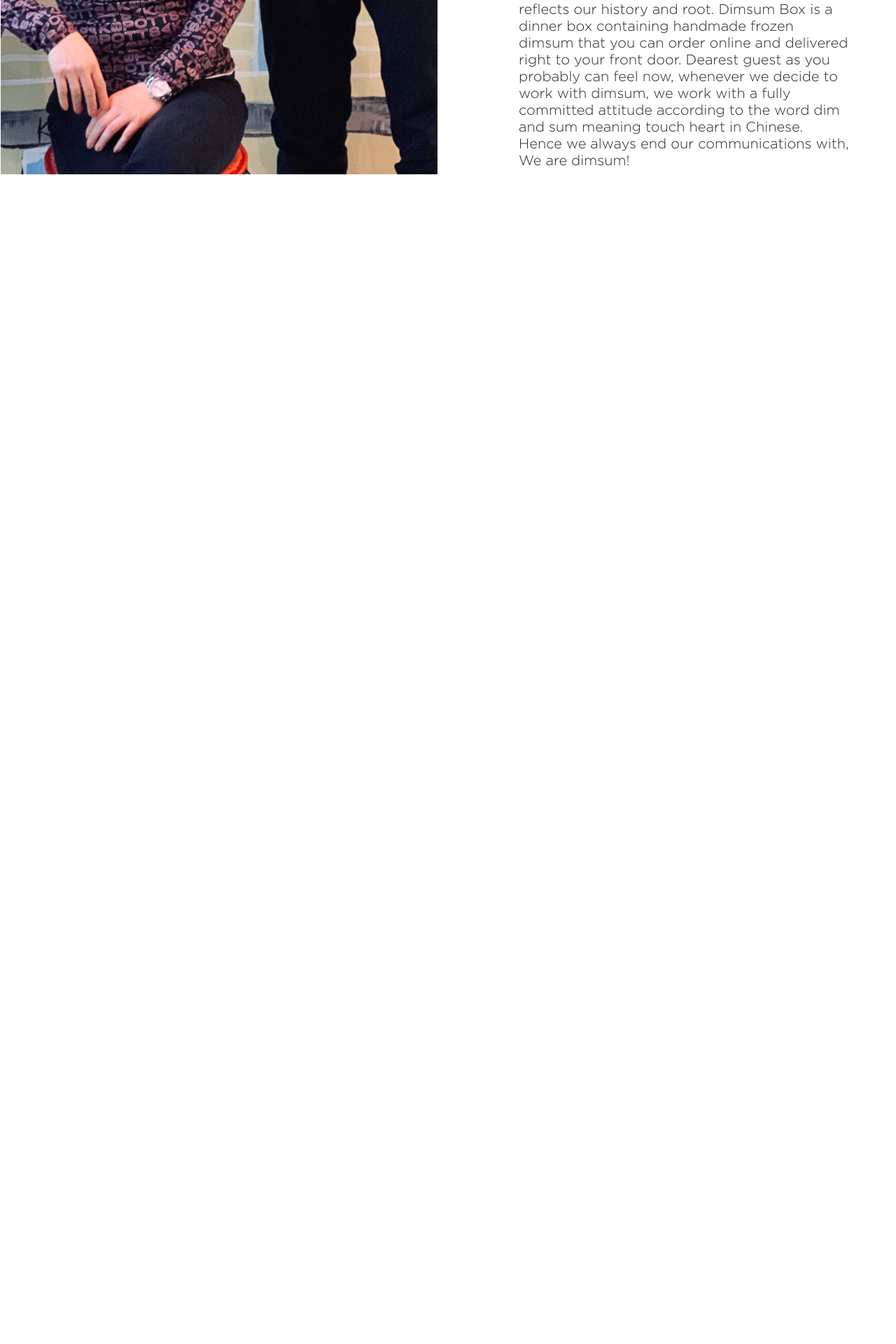
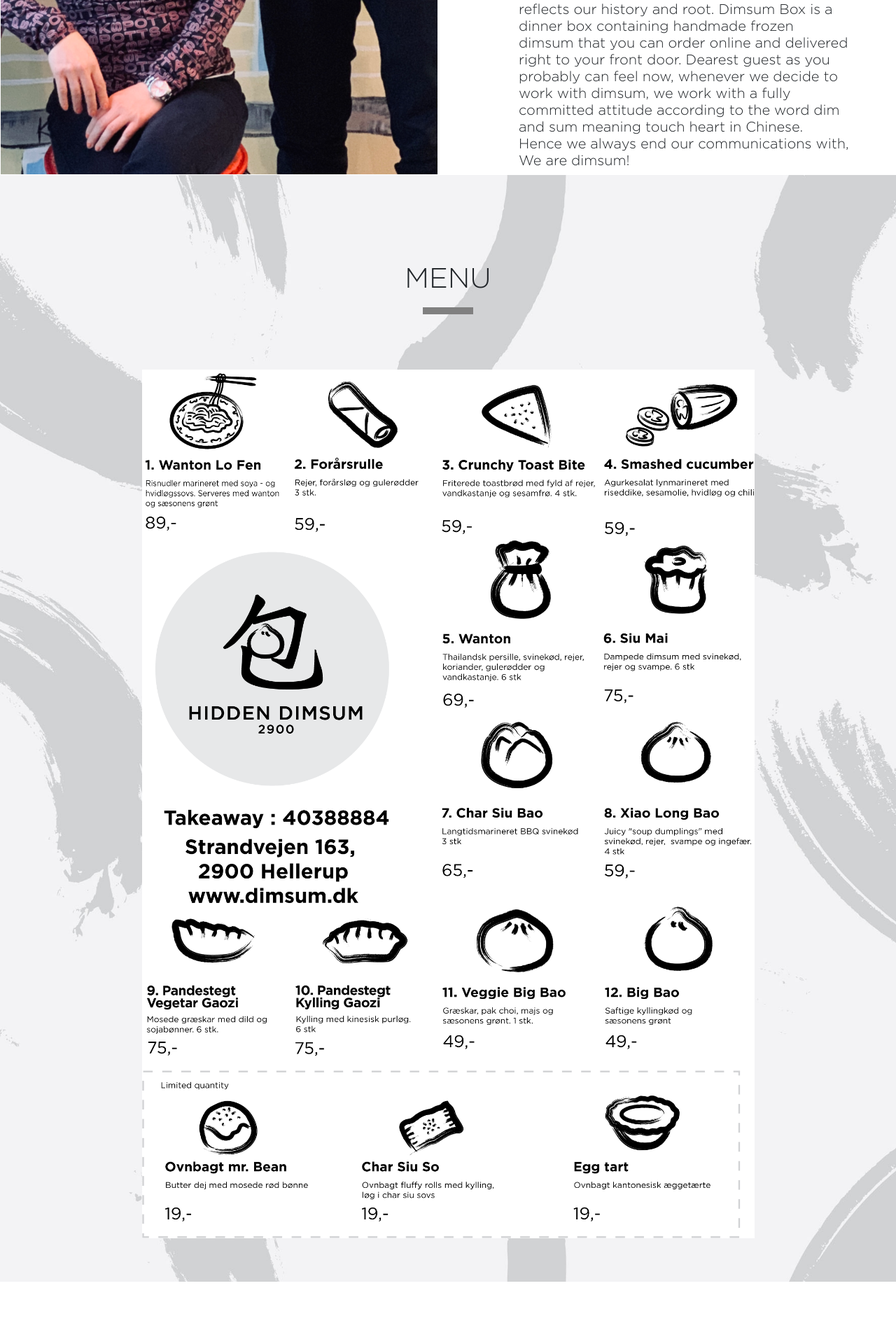
Before and after one commit to JianDk/HD_website, a Django app: page /hd2900 in a window 1280 px wide. Shown: the part 1183-3103 px from the top of the page at 70% size. Before the commit the page ends 1432 px from the top, so only its background shows below. Run offline with Django 3.2, Linux system fonts and the light colour scheme; some libraries are stand-ins or nearby versions.

Commit message:
added contact form work in progress

```diff
--- /dev/null
+++ b/website/index/forms.py
@@ -0,0 +1,9 @@
+from django import forms
+from django.utils.safestring import mark_safe
+
+class contactForm(forms.Form):
+    yourName = forms.CharField(label='Your name', max_length=50)
+    sender = forms.EmailField(label= 'Your email')
+    phone = forms.CharField(label = 'Phone', max_length=20, required=False)
+    message = forms.CharField(widget=forms.Textarea)
+    cc_myself = forms.BooleanField(required=False)
--- a/website/index/views.py
+++ b/website/index/views.py
@@ -1,4 +1,5 @@
 from django.shortcuts import render
+from .forms import contactForm
 
 # Create your views here.
 def index(request):
@@ -8,4 +9,10 @@ def hdnytorv(request):
     return render(request, template_name='hdnytorv.html')
 
 def hd2900(request):
-    return render(request, template_name = 'hd2900.html')
+    print('request starts here')
+    print(request)
+    print('request ends here')
+    form = contactForm()
+    context = {"form" : form,
+    "emailStatus" : "hello world"}
+    return render(request, template_name = 'hd2900.html', context = context)
--- a/website/static/hd2900.css
+++ b/website/static/hd2900.css
@@ -17,3 +17,21 @@
     font-family: hdFont;
 }
 /*About us */
+#menuContainer {
+  background: url("media/backgroundCardDeck.jpg") no-repeat center center;
+  background-size: cover;
+  text-align: center;
+}
+
+#menuImage {
+  padding-top: 5%;
+  width: 70%;
+  height: auto;
+  padding-bottom: 5%;
+}
+
+#menuHeader {
+  text-align: center;
+  font-family: hdFont;
+  padding-top: 10%;
+}
--- a/website/static/landingPage.css
+++ b/website/static/landingPage.css
@@ -152,7 +152,20 @@
 #aboutUsVideoFlexbox {
   margin: 5% 10% 5% 10%; /* top right bottom left*/
 }
+/* Contact form */
+#contactField {
+  list-style-type: none;
+  padding-left: 20px;
+  font-family: hdFont;
+  font-weight: bold;
+}
 
+#contactSubmitButton {
+  padding-left: 20px;
+  font-family: hdFont;
+  font-weight: bold;
+  font-size: 18px;
+}
 /* footer */
 footer {
     background: #16222A;
--- /dev/null
+++ b/website/templates/contactForm.html
@@ -0,0 +1,28 @@
+{% load static %}
+<div class="container-fluid" id = "contactContainer">
+    <h1 id = "menuHeader">CONTACT</h1>
+    <hr class = "cardDeckHorisontalLine">
+
+    {{ emailStatus }}
+
+    <form action="/your-name/" method="post">
+        {% csrf_token %}
+        <ul id ="contactField">
+        {{ form.yourName.label }}
+        {{ form.yourName|linebreaks }}
+
+        {{ form.sender.label }}
+        {{ form.sender|linebreaks }}
+
+        {{ form.phone.label }}
+        {{ form.phone|linebreaks}}
+
+        {{ form.message.label|linebreaks }}
+        {{ form.message }}
+
+        </ul>
+        <button type="submit" class="btn btn-success" value ="Submit" id="contactSubmitButton">Submit</button>
+
+    </form>
+
+</div>
--- a/website/templates/hd2900.html
+++ b/website/templates/hd2900.html
@@ -17,7 +17,9 @@
   <body>
     {% include 'hd2900coverContent.html' %}
     {% include 'hd2900aboutUs.html' %}
-    <!-- {% include 'hd2900menu.html' %}-->
+    {% include 'hd2900menu.html' %}
+    {% include 'contactForm.html' %}
+    {% include 'mainFooter.html' %}
 
   <script href="{% static 'bootstrap/js/bootstrap.min.js' %}"></script>
   <script src="https://code.jquery.com/jquery-3.5.1.slim.min.js" integrity="sha384-DfXdz2htPH0lsSSs5nCTpuj/zy4C+OGpamoFVy38MVBnE+IbbVYUew+OrCXaRkfj" crossorigin="anonymous"></script>
--- a/website/templates/hd2900menu.html
+++ b/website/templates/hd2900menu.html
@@ -1,2 +1,8 @@
 {% load static %}
-hello world
+<div class="container-fluid" id = "menuContainer">
+    <h1 id = "menuHeader">MENU</h1>
+    <hr class = "cardDeckHorisontalLine">
+    <a href= {% static 'media/hd2900Menu.png' %} target="_blank">
+        <img src={% static 'media/hd2900Menu.png' %} alt="menu" id = "menuImage">
+    </a>
+</div>
```
Also changed, not shown: website/static/media/hd2900Menu.png (added), 2 other files.
